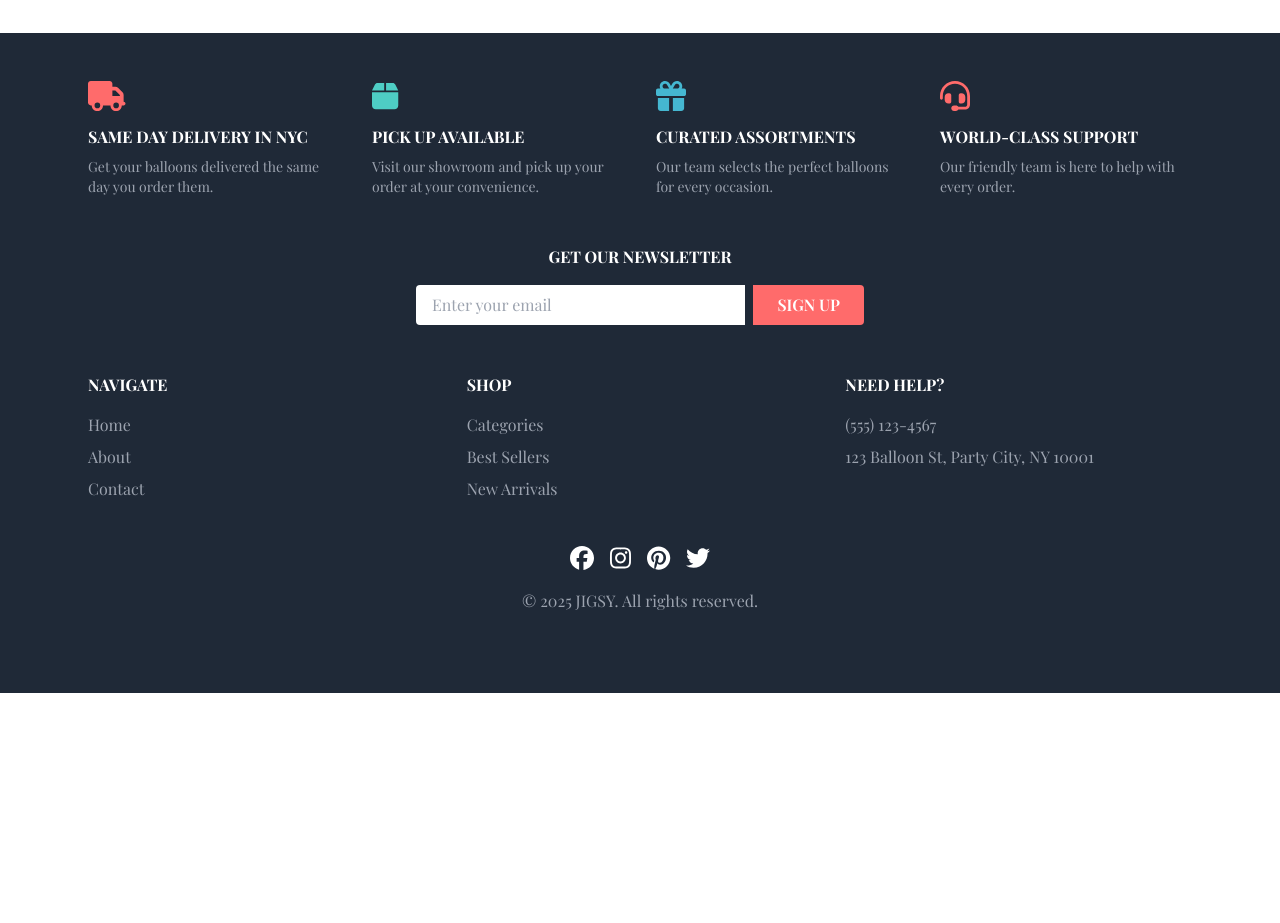
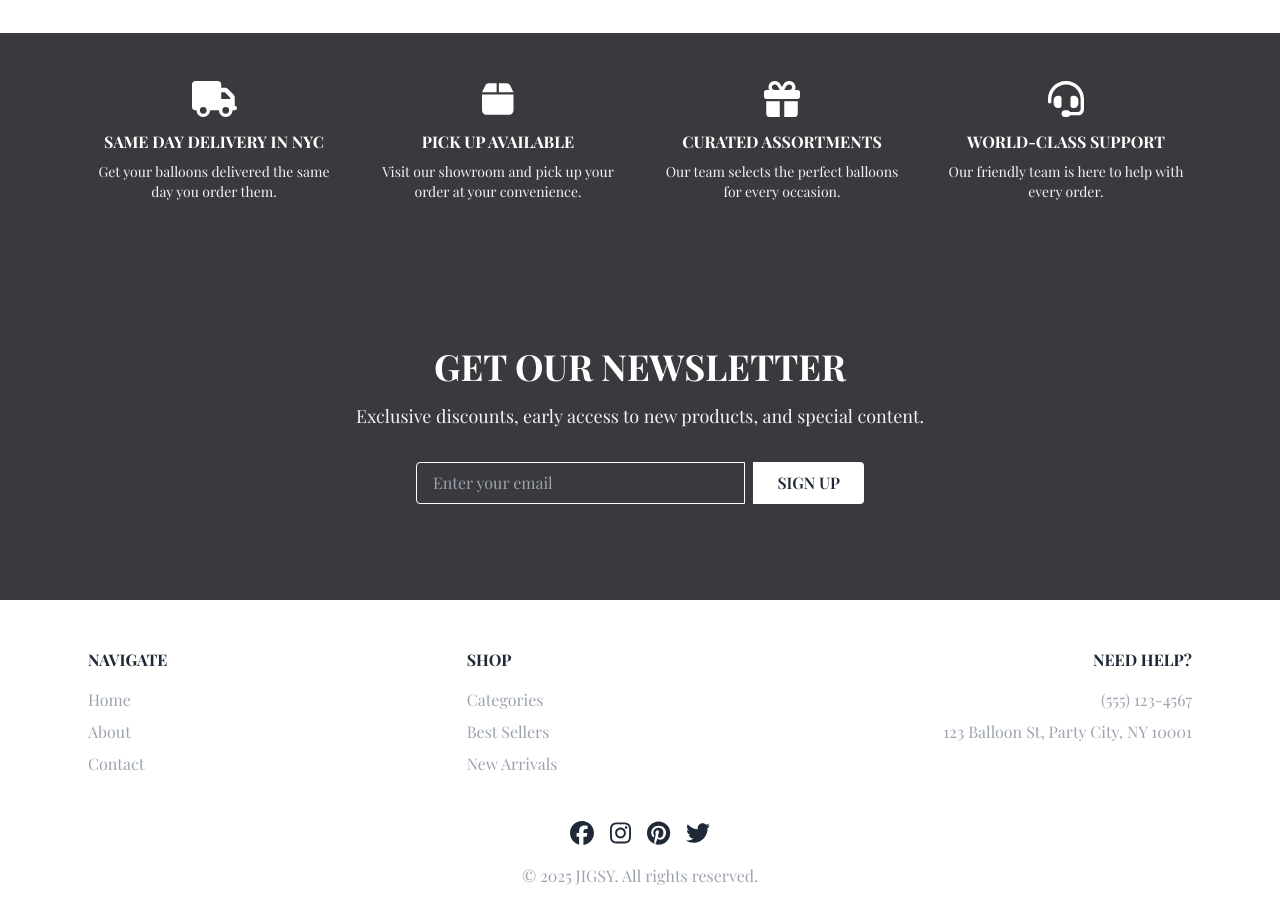
Before and after one commit to Rakib0101/gigsy-nextjs, a Next.js app: page / in a window 1280 px wide. Shown: the part 6420-7343 px from the top of the page. Before the commit the page ends 7113 px from the top, so only its background shows below. Built offline with nearby package versions, Linux system fonts and the light colour scheme; a web font is replaced by a local one.

Commit message:
style: layout done

```diff
--- a/app/page.tsx
+++ b/app/page.tsx
@@ -4,6 +4,7 @@ import Fun from "@/components/sections/landing/fun";
 import Hero from "@/components/sections/landing/hero";
 import Testimonial from "@/components/sections/landing/testimonial";
 import Feature from "@/components/sections/landing/feature";
+import ValueProps from "@/components/sections/landing/value-props";
 
 export default function Home() {
   return (
@@ -25,6 +26,9 @@ export default function Home() {
 
       {/* Feature Section */}
       <Feature />
+
+      {/* Value Props Section */}
+      <ValueProps />
     </>
   );
 }
--- a/components/Footer.tsx
+++ b/components/Footer.tsx
@@ -1,81 +1,120 @@
-import Link from 'next/link'
-import { FontAwesomeIcon } from '@fortawesome/react-fontawesome'
-import { faTruck, faBox, faGift, faHeadset } from '@fortawesome/free-solid-svg-icons'
-import { faFacebook, faInstagram, faPinterest, faTwitter } from '@fortawesome/free-brands-svg-icons'
+import Link from "next/link";
+import { FontAwesomeIcon } from "@fortawesome/react-fontawesome";
+import {
+  faTruck,
+  faBox,
+  faGift,
+  faHeadset,
+} from "@fortawesome/free-solid-svg-icons";
+import {
+  faFacebook,
+  faInstagram,
+  faPinterest,
+  faTwitter,
+} from "@fortawesome/free-brands-svg-icons";
 
 export default function Footer() {
   return (
-    <footer className="bg-gray-800 text-white">
-      <div className="container mx-auto px-4 py-12">
-        {/* Value Props */}
-        <div className="grid grid-cols-1 md:grid-cols-4 gap-8 mb-12">
-          <div>
-            <FontAwesomeIcon icon={faTruck} className="text-3xl text-[#ff6b6b] mb-3" />
-            <h6 className="font-bold mb-2">SAME DAY DELIVERY IN NYC</h6>
-            <p className="text-gray-400 text-sm">Get your balloons delivered the same day you order them.</p>
-          </div>
-          <div>
-            <FontAwesomeIcon icon={faBox} className="text-3xl text-[#4ecdc4] mb-3" />
-            <h6 className="font-bold mb-2">PICK UP AVAILABLE</h6>
-            <p className="text-gray-400 text-sm">Visit our showroom and pick up your order at your convenience.</p>
-          </div>
-          <div>
-            <FontAwesomeIcon icon={faGift} className="text-3xl text-[#45b7d1] mb-3" />
-            <h6 className="font-bold mb-2">CURATED ASSORTMENTS</h6>
-            <p className="text-gray-400 text-sm">Our team selects the perfect balloons for every occasion.</p>
-          </div>
-          <div>
-            <FontAwesomeIcon icon={faHeadset} className="text-3xl text-[#ff6b6b] mb-3" />
-            <h6 className="font-bold mb-2">WORLD-CLASS SUPPORT</h6>
-            <p className="text-gray-400 text-sm">Our friendly team is here to help with every order.</p>
+    <footer className="">
+      <div className="bg-[#3a3a3e] text-white">
+        <div className="container mx-auto px-4 py-12">
+          {/* Newsletter Signup */}
+          <div className="mb-12">
+            <h6 className="font-bold text-center mb-4 text-4xl">GET OUR NEWSLETTER</h6>
+            <p className="text-center text-gray-100 text-lg mb-8">Exclusive discounts, early access to new products, and special content.</p>
+            <div className="flex justify-center gap-2 max-w-md mx-auto">
+              <input
+                type="email"
+                placeholder="Enter your email"
+                className="flex-1 px-4 py-2 bg-transparent border border-white text-gray-800 rounded-l"
+              />
+              <button className="bg-white text-gray-800 hover:bg-[#ff5252] px-6 py-2 rounded-r font-semibold transition">
+                <span className="text-gray-800">SIGN UP</span>
+              </button>
+            </div>
           </div>
         </div>
-
-        {/* Newsletter Signup */}
-        <div className="mb-12">
-          <h6 className="font-bold text-center mb-4">GET OUR NEWSLETTER</h6>
-          <div className="flex justify-center gap-2 max-w-md mx-auto">
-            <input type="email" placeholder="Enter your email" className="flex-1 px-4 py-2 text-gray-800 rounded-l" />
-            <button className="bg-[#ff6b6b] hover:bg-[#ff5252] px-6 py-2 rounded-r font-semibold transition">
-              SIGN UP
-            </button>
-          </div>
-        </div>
-
+      </div>
+      <div className="container mx-auto py-12">
         {/* Navigation and Contact */}
         <div className="grid grid-cols-1 md:grid-cols-3 gap-8 mb-8">
           <div>
             <h6 className="font-bold mb-4">NAVIGATE</h6>
             <ul className="list-none p-0 m-0 text-gray-400">
-              <li className="mb-2"><Link href="/" className="hover:text-white transition">Home</Link></li>
-              <li className="mb-2"><Link href="/about" className="hover:text-white transition">About</Link></li>
-              <li className="mb-2"><Link href="/contact" className="hover:text-white transition">Contact</Link></li>
+              <li className="mb-2">
+                <Link href="/" className="hover:text-white transition">
+                  Home
+                </Link>
+              </li>
+              <li className="mb-2">
+                <Link href="/about" className="hover:text-white transition">
+                  About
+                </Link>
+              </li>
+              <li className="mb-2">
+                <Link href="/contact" className="hover:text-white transition">
+                  Contact
+                </Link>
+              </li>
             </ul>
           </div>
           <div>
             <h6 className="font-bold mb-4">SHOP</h6>
             <ul className="list-none p-0 m-0 text-gray-400">
-              <li className="mb-2"><Link href="/categories" className="hover:text-white transition">Categories</Link></li>
-              <li className="mb-2"><Link href="/products?filter=best-sellers" className="hover:text-white transition">Best Sellers</Link></li>
-              <li className="mb-2"><Link href="/products?filter=new-arrivals" className="hover:text-white transition">New Arrivals</Link></li>
+              <li className="mb-2">
+                <Link
+                  href="/categories"
+                  className="hover:text-white transition"
+                >
+                  Categories
+                </Link>
+              </li>
+              <li className="mb-2">
+                <Link
+                  href="/products?filter=best-sellers"
+                  className="hover:text-white transition"
+                >
+                  Best Sellers
+                </Link>
+              </li>
+              <li className="mb-2">
+                <Link
+                  href="/products?filter=new-arrivals"
+                  className="hover:text-white transition"
+                >
+                  New Arrivals
+                </Link>
+              </li>
             </ul>
           </div>
-          <div>
+          <div className="text-right">
             <h6 className="font-bold mb-4">NEED HELP?</h6>
             <p className="text-gray-400 mb-2">(555) 123-4567</p>
-            <p className="text-gray-400">123 Balloon St, Party City, NY 10001</p>
+            <p className="text-gray-400">
+              123 Balloon St, Party City, NY 10001
+            </p>
           </div>
         </div>
 
         {/* Social Media & Bottom */}
         <div className="text-center mb-8">
           <div className="flex justify-center gap-4 mb-4">
-            <a href="#" className="text-2xl hover:text-[#ff6b6b] transition"><FontAwesomeIcon icon={faFacebook} /></a>
-            <a href="#" className="text-2xl hover:text-[#ff6b6b] transition"><FontAwesomeIcon icon={faInstagram} /></a>
-            <a href="#" className="text-2xl hover:text-[#ff6b6b] transition"><FontAwesomeIcon icon={faPinterest} /></a>
-            <a href="#" className="text-2xl hover:text-[#ff6b6b] transition"><FontAwesomeIcon icon={faTwitter} /></a>
+            <a href="#" className="text-2xl hover:text-[#ff6b6b] transition">
+              <FontAwesomeIcon icon={faFacebook} />
+            </a>
+            <a href="#" className="text-2xl hover:text-[#ff6b6b] transition">
+              <FontAwesomeIcon icon={faInstagram} />
+            </a>
+            <a href="#" className="text-2xl hover:text-[#ff6b6b] transition">
+              <FontAwesomeIcon icon={faPinterest} />
+            </a>
+            <a href="#" className="text-2xl hover:text-[#ff6b6b] transition">
+              <FontAwesomeIcon icon={faTwitter} />
+            </a>
           </div>
-          <p className="text-gray-400">&copy; {new Date().getFullYear()} JIGSY. All rights reserved.</p>
+          <p className="text-gray-400">
+            &copy; {new Date().getFullYear()} JIGSY. All rights reserved.
+          </p>
         </div>
 
         {/* Payment Methods */}
@@ -88,5 +127,5 @@ export default function Footer() {
         </div>
       </div>
     </footer>
-  )
+  );
 }
--- /dev/null
+++ b/components/sections/landing/value-props.tsx
@@ -0,0 +1,36 @@
+import { FontAwesomeIcon } from "@fortawesome/react-fontawesome";
+import { faTruck, faBox, faGift, faHeadset } from "@fortawesome/free-solid-svg-icons";
+
+const ValueProps = () => {
+  return (
+    <section className="py-12 bg-[#3a3a3e] text-white">
+      <div className="container mx-auto max-w-7xl">
+        {/* Value Props */}
+        <div className="grid grid-cols-1 md:grid-cols-4 gap-8 mb-12 text-center">
+          <div>
+            <FontAwesomeIcon icon={faTruck} className="text-4xl text-white mb-3" />
+            <h6 className="font-bold mb-2">SAME DAY DELIVERY IN NYC</h6>
+            <p className="text-gray-100 text-sm">Get your balloons delivered the same day you order them.</p>
+          </div>
+          <div>
+            <FontAwesomeIcon icon={faBox} className="text-4xl text-white mb-3" />
+            <h6 className="font-bold mb-2">PICK UP AVAILABLE</h6>
+            <p className="text-gray-100 text-sm">Visit our showroom and pick up your order at your convenience.</p>
+          </div>
+          <div>
+            <FontAwesomeIcon icon={faGift} className="text-4xl text-white mb-3" />
+            <h6 className="font-bold mb-2">CURATED ASSORTMENTS</h6>
+            <p className="text-gray-100 text-sm">Our team selects the perfect balloons for every occasion.</p>
+          </div>
+          <div>
+            <FontAwesomeIcon icon={faHeadset} className="text-4xl text-white mb-3" />
+            <h6 className="font-bold mb-2">WORLD-CLASS SUPPORT</h6>
+            <p className="text-gray-100 text-sm">Our friendly team is here to help with every order.</p>
+          </div>
+        </div>
+      </div>
+    </section>
+  );
+};
+
+export default ValueProps;
```
